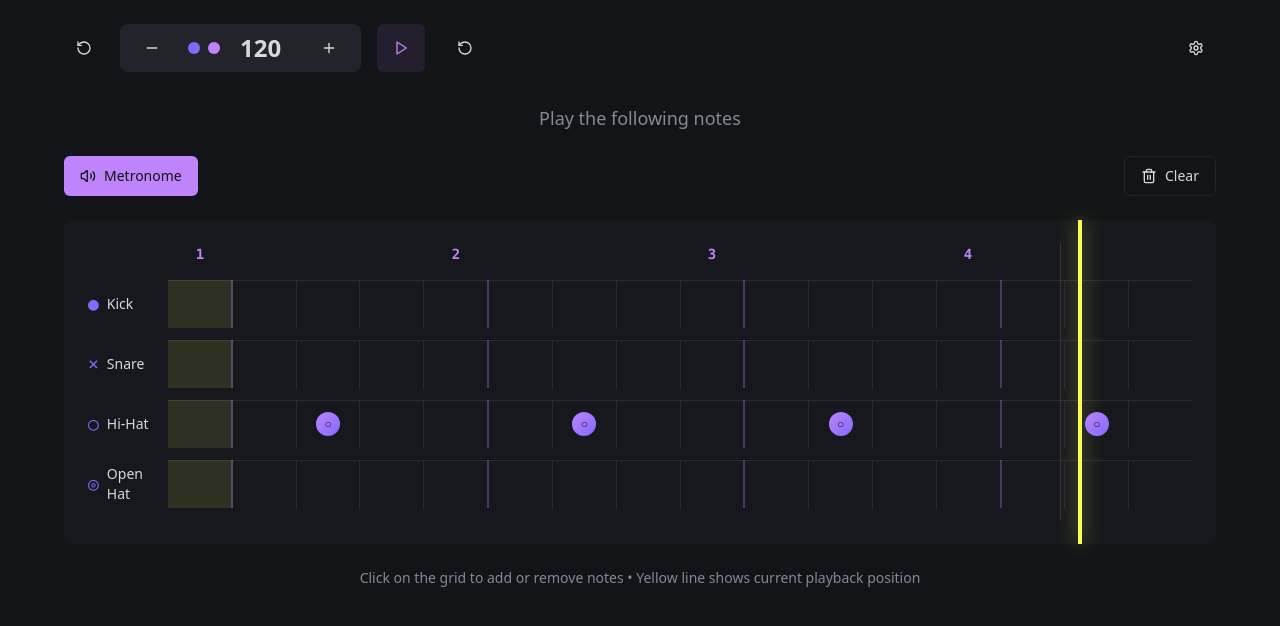
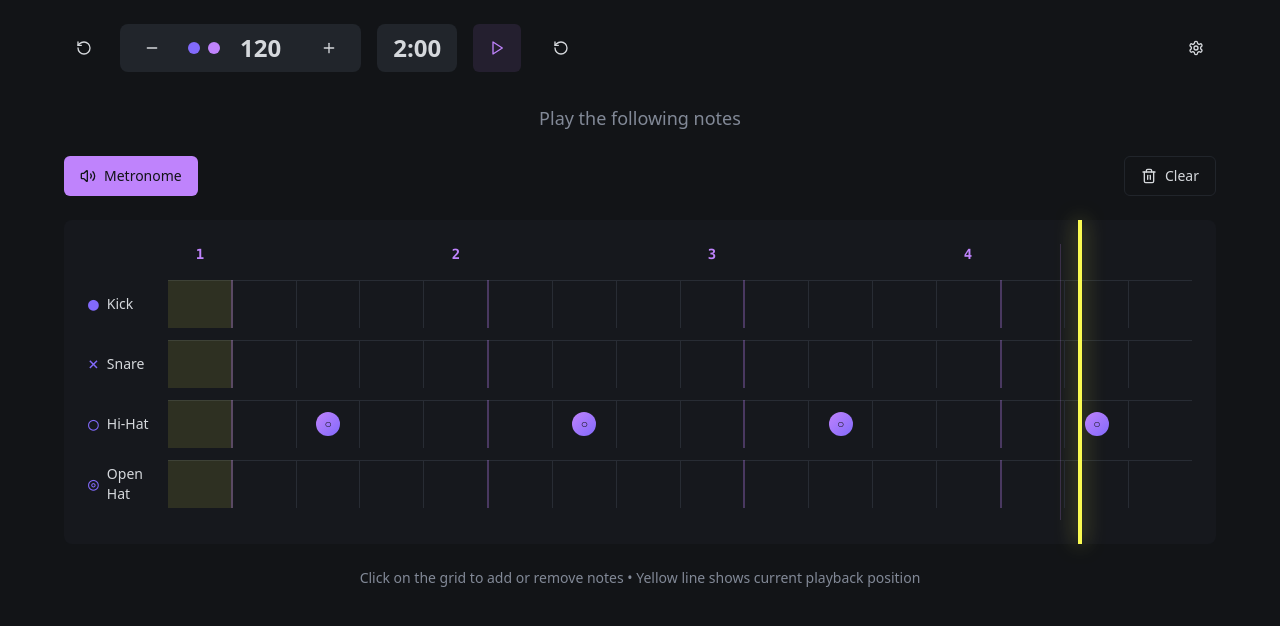
Before and after one commit to Zoharlev/drum-beat-visionary-16th, a React (Vite) app: page / in a window 1280 px wide. Shown: the top 626 px of the page. Built offline with nearby package versions, Linux system fonts and the light colour scheme.

Commit message:
Add countdown timer
Implement a 2-minute countdown timer for the play mode.

```diff
--- a/src/components/DrumMachine.tsx
+++ b/src/components/DrumMachine.tsx
@@ -13,6 +13,7 @@ export const DrumMachine = () => {
   const [currentStep, setCurrentStep] = useState(0);
   const [bpm, setBpm] = useState(120);
   const [metronomeEnabled, setMetronomeEnabled] = useState(true);
+  const [timeRemaining, setTimeRemaining] = useState(120); // 2:00 in seconds
   const [pattern, setPattern] = useState<DrumPattern>(() => {
     // Initialize with your specific Hi-Hat pattern
     // Times: 0.25s, 0.73s, 1.22s, 1.7s
@@ -35,6 +36,7 @@ export const DrumMachine = () => {
   });
 
   const intervalRef = useRef<NodeJS.Timeout | null>(null);
+  const timerRef = useRef<NodeJS.Timeout | null>(null);
   const audioContextRef = useRef<AudioContext | null>(null);
   const { toast } = useToast();
 
@@ -87,6 +89,36 @@ export const DrumMachine = () => {
       }
     }
   }, [currentStep, isPlaying, pattern, metronomeEnabled]);
+
+  // Countdown timer effect
+  useEffect(() => {
+    if (isPlaying) {
+      timerRef.current = setInterval(() => {
+        setTimeRemaining((prev) => {
+          if (prev <= 1) {
+            setIsPlaying(false);
+            toast({
+              title: "Time's up!",
+              description: "2-minute practice session completed",
+            });
+            return 120; // Reset to 2:00
+          }
+          return prev - 1;
+        });
+      }, 1000);
+    } else {
+      if (timerRef.current) {
+        clearInterval(timerRef.current);
+        timerRef.current = null;
+      }
+    }
+
+    return () => {
+      if (timerRef.current) {
+        clearInterval(timerRef.current);
+      }
+    };
+  }, [isPlaying, toast]);
 
   const playDrumSound = (drum: string) => {
     if (!audioContextRef.current) return;
@@ -346,6 +378,7 @@ export const DrumMachine = () => {
   const reset = () => {
     setIsPlaying(false);
     setCurrentStep(0);
+    setTimeRemaining(120); // Reset timer to 2:00
     toast({
       title: "Reset",
       description: "Pattern reset to beginning",
@@ -354,6 +387,12 @@ export const DrumMachine = () => {
 
   const changeBpm = (delta: number) => {
     setBpm(prev => Math.max(60, Math.min(200, prev + delta)));
+  };
+
+  const formatTime = (seconds: number) => {
+    const minutes = Math.floor(seconds / 60);
+    const remainingSeconds = seconds % 60;
+    return `${minutes}:${remainingSeconds.toString().padStart(2, '0')}`;
   };
 
   const toggleStep = (drum: string, step: number) => {
@@ -417,6 +456,13 @@ export const DrumMachine = () => {
               </Button>
             </div>
 
+            {/* Timer Display */}
+            <div className="flex items-center gap-2 px-4 py-2 bg-secondary rounded-lg">
+              <div className="text-2xl font-bold text-foreground">
+                {formatTime(timeRemaining)}
+              </div>
+            </div>
+
             {/* Play Controls */}
             <Button
               variant="ghost"
```
